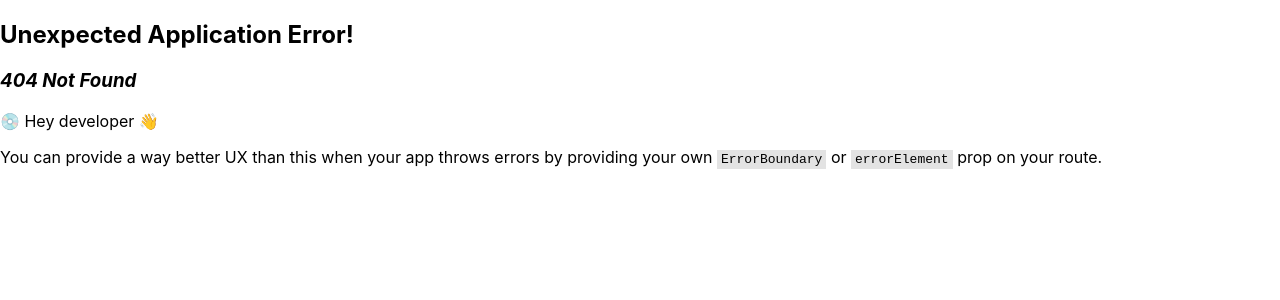
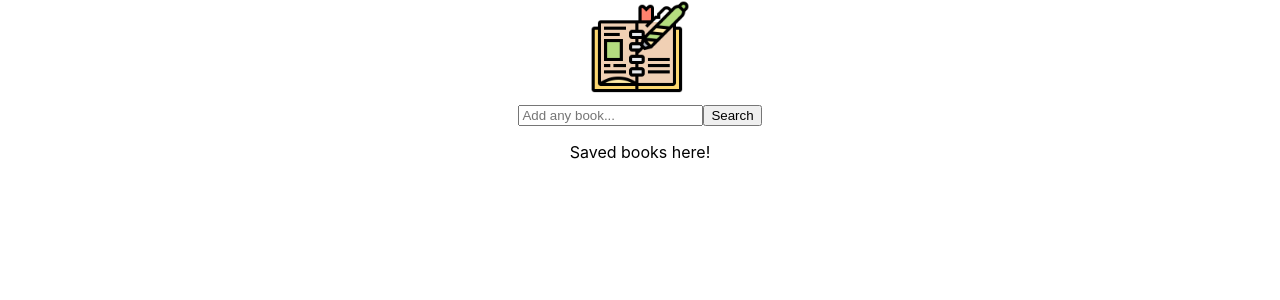
Before and after one commit to ekanarek/reading-journal, a React (Create React App) app: page /saved in a window 1280 px wide. Before the commit this address had no page. Shown: the top 300 px of the page. Built offline with nearby package versions, Linux system fonts and the light colour scheme.

Commit message:
Create saved books page/route

```diff
--- a/src/index.js
+++ b/src/index.js
@@ -6,6 +6,7 @@ import App from "./App";
 import AddForm from "./pages/AddForm";
 import Journal from "./pages/Journal";
 import SearchResults from "./pages/SearchResults";
+import SavedBooks from "./pages/SavedBooks";
 
 const routes = [
   {
@@ -24,6 +25,10 @@ const routes = [
         path: "/new",
         element: <AddForm />,
       },
+      {
+        path: "/saved",
+        element: <SavedBooks />,
+      },
     ],
   },
 ];
--- /dev/null
+++ b/src/pages/SavedBooks.js
@@ -0,0 +1,11 @@
+import React from "react";
+
+const SavedBooks = () => {
+  return (
+    <div>
+      <p>Saved books here!</p>
+    </div>
+  );
+};
+
+export default SavedBooks;
```
